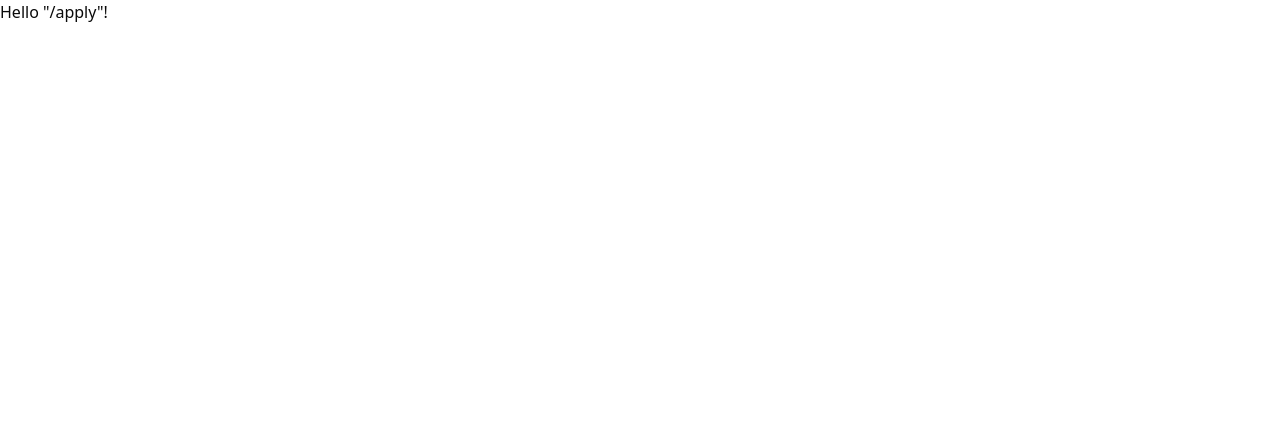
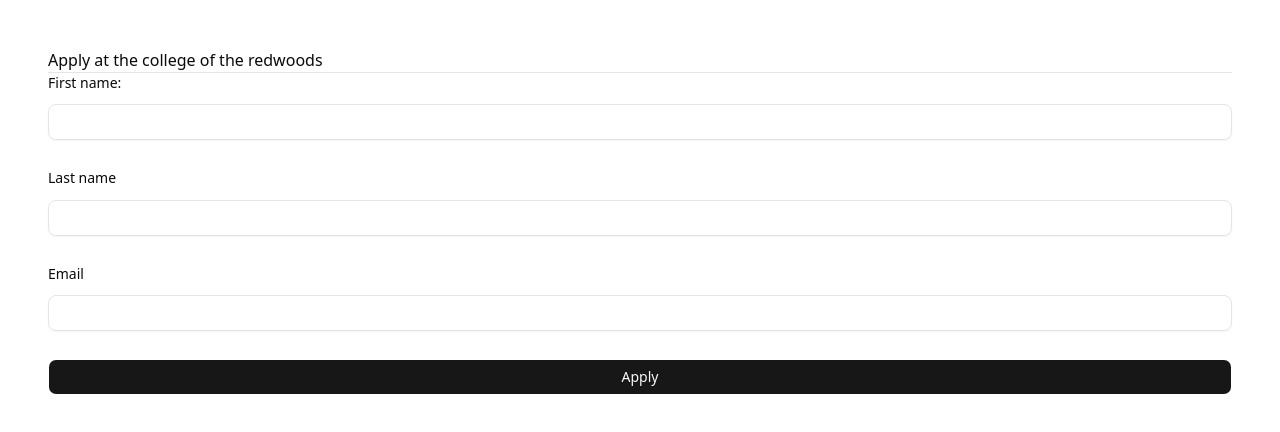
Before and after one commit to Wolfieelite/BetterAdvisorApp, a React (Vite) app: page /apply in a window 1280 px wide. Shown: the top 432 px of the page. Built offline with nearby package versions, Linux system fonts and the light colour scheme.

Commit message:
Created enrolling form

```diff
--- a/src/routes/apply.tsx
+++ b/src/routes/apply.tsx
@@ -1,9 +1,39 @@
+import FormElement from '#/components/FormElement';
+import { Button } from '#/components/ui/button';
+import { FieldGroup } from '#/components/ui/field';
+import { applySchema } from '#/schema/application.schema';
+import { zodResolver } from '@hookform/resolvers/zod';
 import { createFileRoute } from '@tanstack/react-router'
+import { useForm } from 'react-hook-form'
+import z from 'zod';
 
 export const Route = createFileRoute('/apply')({
   component: RouteComponent,
 })
 
+
 function RouteComponent() {
-  return <div>Hello "/apply"!</div>
+  const form = useForm<z.infer<typeof applySchema>>({
+    resolver: zodResolver(applySchema),
+    defaultValues: {
+      firstName: "",
+      lastName: "",
+      email: "",
+    }
+  })
+
+  return (
+    <>
+      <form className='p-12' id='applyForm'>
+        <h1>Apply at the college of the redwoods</h1>
+        <hr />
+        <FieldGroup >
+          <FormElement form={form} label='First name:' htmlForId='firstname' inputType='text' name='firstName' />
+          <FormElement form={form} label='Last name' htmlForId='lastName' inputType='text' name='lastName' />
+          <FormElement form={form} label='Email' htmlForId='email' inputType='email' name='email' />
+          <Button className="cursor-pointer" type={"submit"} variant={"default"} form={"applyForm"}>Apply</Button>
+        </FieldGroup>
+      </form>
+    </>
+  )
 }
--- /dev/null
+++ b/src/schema/application.schema.ts
@@ -0,0 +1,23 @@
+import { z } from "zod";
+
+
+export const applySchema = z.object({
+  // Personal Info
+  firstName: z
+    .string()
+    .min(1, "First name is required")
+    .max(50, "First name cannot exceed 50 characters")
+    .regex(/^[a-zA-Z\s'-]+$/, "First name contains invalid characters"),
+
+  lastName: z
+    .string()
+    .min(1, "Last name is required")
+    .max(50, "Last name cannot exceed 50 characters")
+    .regex(/^[a-zA-Z\s'-]+$/, "Last name contains invalid characters"),
+
+  email: z
+    .string()
+    .min(1, "Email is required")
+    .email("invalid email address"),
+})
+export type applySchema = z.infer<typeof applySchema>;
```
